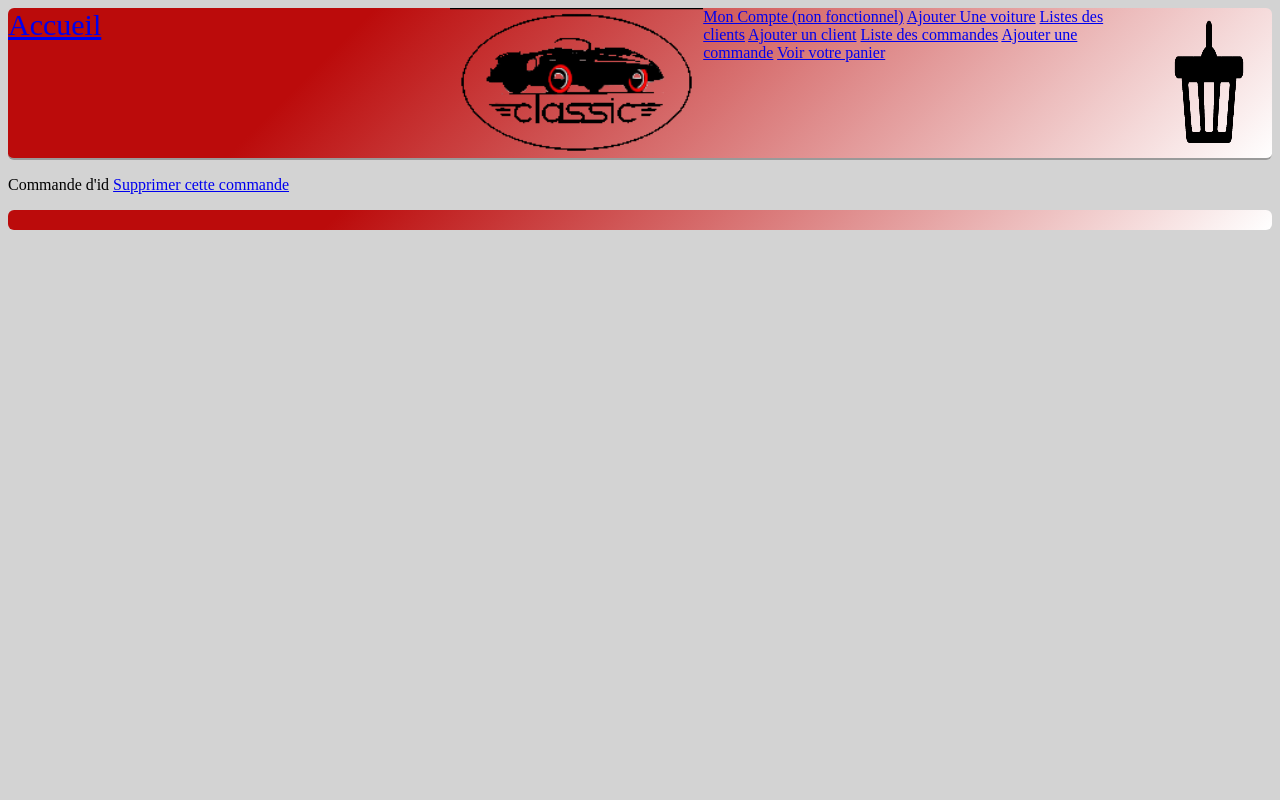
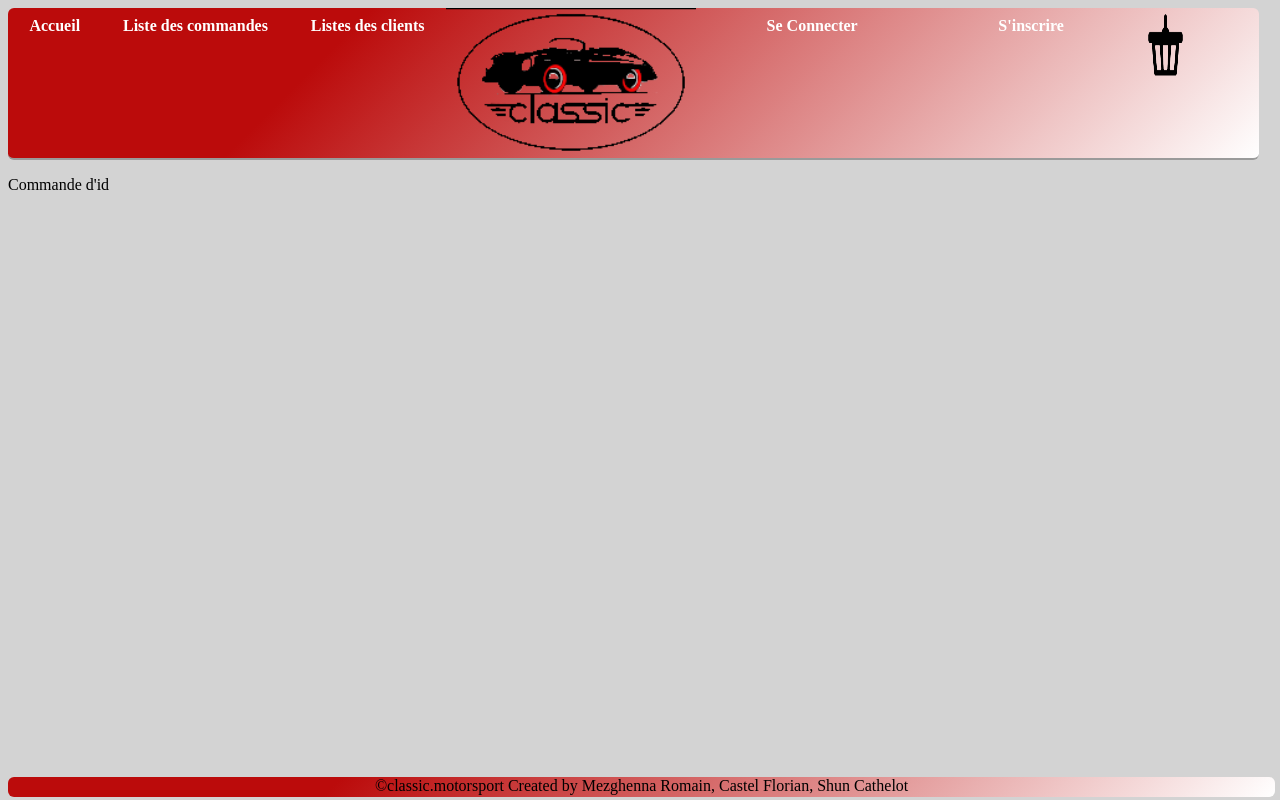
Before and after one commit to romain-mezghenna/eCommercePHP, a PHP site: page /index.php?controller=commande in a window 1280 px wide. Run offline with PHP 8.4, Linux system fonts and the light colour scheme; tables that the repository leaves empty or names only in its code hold one stand-in row (values such as "Sample post").

Commit message:
Version finale sans les emails

```diff
--- a/controller/ControllerClient.php
+++ b/controller/ControllerClient.php
@@ -1,5 +1,6 @@
 <?php
-require_once (File::build_path(array('model','ModelClient.php')));// chargement du modèle
+require_once (File::build_path(array('model','ModelClient.php')));
+// chargement du modèle
 require_once (File::build_path(array('lib','Security.php'))); // chargement de la fonction de hachage
 class ControllerClient
 {
@@ -29,16 +30,19 @@ class ControllerClient
 
     public static function delete(){
         $idclient = $_GET['idClient'];
+        $c=ModelClient::select($idclient);
+        if($c->getMail()==$_SESSION['login']){
         $isDelete = ModelClient::delete($idclient);
         if($isDelete==false){
             $view='error';
             $pagetitle='Erreur';
             require(File::build_path(array('view','view.php')));
         } else{
-            $view='deleted';
-            $pagetitle='Client Supprimé';
-            require(File::build_path(array('view','view.php')));
+            $messageconfirmation = "Client supprimé";
             self::readAll();
+        }}
+        else {
+            self::connect();
         }
 
     }
@@ -61,17 +65,22 @@ class ControllerClient
     public static function update(){
         $idclient = $_GET['idClient'];
         $c=ModelClient::select($idclient);
+
+        if($c->getMail()==$_SESSION['login']){
         $view='update';
-        $pagetitle="Modifier une voiture";
+        $pagetitle="Modifier un  client";
         $data = array(
             'idClient'=>$c->getIdClient(),
             'nom'=>$c->getNom(),
             'prenom'=>$c->getPrenom(),
             'mail'=>$c->getMail(),
-            'password'=>$c->getPassword()
+            'password'=>""
         );
         $type='update';
-        require (File::build_path(array('view','view.php')));
+        require (File::build_path(array('view','view.php')));}
+        else {
+           self::connect();
+        }
     }
 
     public static function updated(){
@@ -82,14 +91,12 @@ class ControllerClient
             'nom'=>$_GET['nom'],
             'prenom'=>$_GET['prenom'],
             'mail'=>$_GET['mail'],
-            'password'=>Security::hacher($_GET['password'])
-
+            'password'=>Security::hacher($_GET['password']),
+            'admin' => (bool)$_GET['admin']
         );
         $estModifiee = ModelClient::update($data);
         if ($estModifiee){
-            $view = 'updated';
-            $pagetitle="Client modifié";
-            require (File::build_path(array('view','view.php')));
+            $messageconfirmation = "Client modifié";
             self::readAll();
         } else {
             $view='error';
@@ -107,7 +114,8 @@ class ControllerClient
             'nom'=>$_GET['nom'],
             'prenom'=>$_GET['prenom'],
             'mail'=>$_GET['mail'],
-            'password'=>Security::hacher($_GET['password'])
+            'password'=>Security::hacher($_GET['password']),
+            "admin" => (bool)$_GET['admin']
 
         );
         $estcree=ModelClient::save($data);
@@ -116,9 +124,7 @@ class ControllerClient
             $pagetitle='Erreur';
             require(File::build_path(array('view','view.php')));
         } else{
-            $view='created';
-            $pagetitle='Client Crée';
-            require(File::build_path(array('view','view.php')));
+            $messageconfirmation = "Client créer";
             self::readAll();
         }
 
@@ -128,10 +134,10 @@ class ControllerClient
             $pagetitle='Création d\'un client';
             $data = array(
                 'idClient'=>"",
-                'nom'=>"",
-                'prenom'=>"",
-                'mail'=>"",
-                'password'=>""
+                'nom'=>$_GET['nom'],
+                'prenom'=>$_GET['prenom'],
+                'mail'=>$_GET['mail'],
+                'password'=>$_GET['password']
 
             );
             $type='create';
@@ -141,17 +147,47 @@ class ControllerClient
     }
 
 
-    /*
-    public static function account(){
+    public static function connect(){
+        $pagetitle="Connexion";
+        $data = array("login" => "",
+            "password" => "");
+        $view="connect";
+        require(File::build_path(array('view','view.php')));
+    }
 
-        if(isset($_SESSION['login'])){
-            $idClient = $_GET['idClient'];
-            $c = ModelClient::select($idClient);
+    public static function connected(){
+        if (ModelClient::checkPassword($_GET['login'],Security::hacher($_GET['password']))){
+            $_SESSION['login']=$_GET['login'];
+            $c=ModelClient::getClientbyMail($_GET['login']);
+
+            if((bool)$c->getAdmin()){
+                $_SESSION['admin']=$c->getAdmin();
+            }
+            if(!$c){
+                $view='error';
+                $pagetitle='Erreur';
+                require(File::build_path(array('view','view.php')));
+            }else {
+                $view = 'detail';
+                $pagetitle = 'Détail d\'un client';
+                require(File::build_path(array('view', 'view.php')));
+            }
+
         } else {
+            $erreur = "Les informations ne sont pas bonnes";
+            $data = array("login" => $_GET['login'],
+                "password" =>$_GET['password'] );
+            $pagetitle="Connexion";
+            $view="connect";
+            require(File::build_path(array('view','view.php')));
 
         }
+    }
 
-
-    }*/
+    public static function disconnect(){
+        unset($_SESSION['login']);
+        unset($_SESSION['admin']);
+        self::readAll();
+    }
 
 }
--- a/controller/ControllerCommande.php
+++ b/controller/ControllerCommande.php
@@ -22,7 +22,9 @@ class ControllerCommande
             require(File::build_path(array('view','view.php')));
         }else
             $view='detail';
-        $pagetitle='Détail d\'une commande';
+            $pagetitle='Détail d\'une commande';
+            $tabcars = $c->getCars();
+
         require(File::build_path(array('view','view.php')));
     }
 
@@ -31,8 +33,8 @@ class ControllerCommande
         $pagetitle='Création d\'une commande';
         $data = array(
             'idCommande'=>"",
-            'montant'=>"",
-            'date'=>""
+            'montant'=>""
+
         );
         $type='create';
         require(File::build_path(array('view','view.php')));
@@ -42,7 +44,7 @@ class ControllerCommande
         $data = array(
             'idCommande'=>ModelCommande::getCpt(),
             'montant'=>$_GET['montant'],
-            'date'=>$_GET['date']
+            'idClient' => $_GET['idClient']
         );
         $estcree=ModelCommande::save($data);
         if($estcree==false){
@@ -50,9 +52,7 @@ class ControllerCommande
             $pagetitle='Erreur';
             require(File::build_path(array('view','view.php')));
         } else{
-            $view='created';
-            $pagetitle='commande Crée';
-            require(File::build_path(array('view','view.php')));
+            $messageconfirmation = "Commande créee";
             self::readAll();
         }
     }
@@ -71,9 +71,7 @@ class ControllerCommande
             $pagetitle='Erreur';
             require(File::build_path(array('view','view.php')));
         } else{
-            $view='deleted';
-            $pagetitle='commande Supprimée';
-            require(File::build_path(array('view','view.php')));
+            $messageconfirmation = "Commande supprimé";
             self::readAll();
         }
 
@@ -99,13 +97,12 @@ class ControllerCommande
         $data = array(
             'idCommande'=>$idCommande,
             'montant'=>$_GET['montant'],
-            'date'=>$_GET['date']
+
+            'idClient' => $_GET['idClient']
         );
         $estModifiee = ModelCommande::update($data);
         if ($estModifiee){
-            $view = 'updated';
-            $pagetitle="commande modifiée";
-            require (File::build_path(array('view','view.php')));
+            $messageconfirmation = "Commande modifiée";
             self::readAll();
         } else {
             $view='error';
@@ -116,4 +113,41 @@ class ControllerCommande
 
     }
 
+    public static function purchase(){
+        $tab_v = array();
+        $montantTotal=0;
+        $tab_count = array_count_values($_SESSION['panier']);
+        foreach ($_SESSION['panier'] as $key => $id){
+            array_push($tab_v,ModelVoiture::select($id));
+        }
+        foreach ($tab_v as $v){
+            $montantTotal+=$v->getPrix();
+        }
+        $data = array(
+            'idCommande'=>ModelCommande::getCpt(),
+            'montant'=>$montantTotal,
+            'idClient' => $_GET['idClient']
+        );
+
+        $estcree=ModelCommande::save($data);
+        if (!$estcree){
+            $view='error';
+            $pagetitle='Erreur';
+            require(File::build_path(array('view','view.php')));
+        } else {
+
+
+            foreach ($tab_v as $v){
+                $info = array(
+                    'immatriculation' => $v->getImmatriculation(),
+                    'qte' => $tab_count[$v->getImmatriculation()],
+                    'idCommande' => $data['idCommande']
+                );
+                ModelCommande::saveCar($info);
+            }
+
+            self::readAll();
+        }
+    }
+
 }
--- a/controller/ControllerPanier.php
+++ b/controller/ControllerPanier.php
@@ -27,7 +27,7 @@ class ControllerPanier {
       }  else {
           $_SESSION['panier']=array($_GET['immatriculation']);
       }
-
+      $messageconfirmation = "Voiture ajoutée";
       ControllerVoiture::readAll();
     }
 
--- a/controller/ControllerVoiture.php
+++ b/controller/ControllerVoiture.php
@@ -56,9 +56,7 @@ class ControllerVoiture {
             $pagetitle='Erreur';
             require(File::build_path(array('view','view.php')));
         } else{
-            $view='created';
-            $pagetitle='Voiture Crée';
-            require(File::build_path(array('view','view.php')));
+            $messageconfirmation = "Voiture créee";
             self::readAll();
         }
     }
@@ -77,9 +75,7 @@ class ControllerVoiture {
             $pagetitle='Erreur';
             require(File::build_path(array('view','view.php')));
         } else{
-            $view='deleted';
-            $pagetitle='Voiture Supprimée';
-            require(File::build_path(array('view','view.php')));
+            $messageconfirmation = "Voiture supprimée";
             self::readAll();
         }
 
@@ -117,9 +113,7 @@ class ControllerVoiture {
         );
         $estModifiee = ModelVoiture::update($data);
         if ($estModifiee){
-            $view = 'updated';
-            $pagetitle="Voiture modifiée";
-            require (File::build_path(array('view','view.php')));
+            $messageconfirmation = "Voiture modifiée";
             self::readAll();
         } else {
             $view='error';
--- a/css/style.css
+++ b/css/style.css
@@ -5,13 +5,22 @@ header{
 	border-radius: 6px;
 	height: 15%;
 	min-height: 150px;
+	width: 99%;
 
 	background-image: linear-gradient(315deg,#FFFFFF 0%, #bb0b0b  74%);
 }
+
+html {
+	position: relative;
+	min-height: 100%;
+}
+
 .menugauche
 {
-	font-size: 30px;
-	width: 35%
+	width: 35%;
+	display: flex;
+	flex-wrap: wrap;
+	justify-content: space-around;
 
 }
 #menumilieu
@@ -20,6 +29,7 @@ header{
 }
 .menudroite{
 	width: 35%;
+	display: flex;
 	flex-wrap: wrap;
 	justify-content: space-around;
 }
@@ -31,10 +41,13 @@ header{
 	display: flex;
 	flex-direction: row;
 	max-height: 150px;
+	width: 100%;
 
 }
 body{
 	background-color: lightgrey;
+	margin-bottom: 60px;
+
 }
 #menumilieu img
 {
@@ -42,17 +55,85 @@ body{
 	width: 100%;
 }
 #panier img{
-	height: 100%;
-	width: 100%;
+	height: 50%;
+	width: 50%;
 
 }
 footer{
+	position: absolute;
+	bottom: 3px;
+	/*Set the fixed height of the footer here*/
 	height: 20px;
 	width: 100%;
 	border-radius: 6px;
 	background-image: linear-gradient(315deg,#FFFFFF 0%, #bb0b0b  74%);
+	width: 100%;
+	text-align: center;
+	color: black;
+	width: 99%;
+
 }
+
+.textmenudroite{
+	margin-top: 2%;
+	border-radius: 4px;
+	color:white;
+	font-weight: bold;
+}
+.textmenudroite:hover{
+	background-color: white;
+	color:red;
+
+}
+a:link{
+	text-decoration:none;
+}
+.textmenugauche{
+	margin-top: 2%;
+	border-radius: 4px;
+	color:white;
+	font-weight: bold;
+
+}
+.textmenugauche:hover{
+	background-color: white;
+	color:red;
+
+}
+
 .liste{
-	background-color: white;
-	margin: 2%;
+	width: 100%;
+	display: flex;
+	flex-wrap : wrap;
+	justify-content: flex-start;
+	flex-direction: row;
+
 }
+.container{
+	display: flex;
+	flex-wrap: wrap;
+	background-color: #bb0b0b;
+	width: 200px;
+	border: 1px solid white;
+	border-radius: 2px;
+	margin-left: 2%;
+	margin-right: 2%;
+	margin-top: 2%;
+}
+.container img{
+
+	max-width: 200px;
+	max-height: 140px;
+
+}
+.description
+{
+	margin-left: 4%;
+	width: 100%;
+	color: white;
+
+}
+.container a{
+	color: white;
+	text-decoration: underline;
+}
--- a/index.php
+++ b/index.php
@@ -11,7 +11,7 @@ if (isset($_SESSION['LAST_ACTIVITY']) && (time() - $_SESSION['LAST_ACTIVITY'] >
 }
 
 require_once ( __DIR__ . DIRECTORY_SEPARATOR . 'lib' . DIRECTORY_SEPARATOR . 'File.php');
-require_once ( __DIR__ . DIRECTORY_SEPARATOR . 'lib' . DIRECTORY_SEPARATOR . 'Session.php');
+require_once (File::build_path(array('lib','Session.php')));
 
 require_once (File::build_path(array('controller','routeur.php')));
 ?>
--- a/model/ModelClient.php
+++ b/model/ModelClient.php
@@ -8,6 +8,7 @@ class ModelClient extends Model {
   private $mail;
   private $password;
   private static $cpt=0;
+  private $admin;
   protected static $object='Clients';
   protected static $class = 'Client';
   protected static $primary = 'idClient';
@@ -62,9 +63,15 @@ class ModelClient extends Model {
     $this->password = $password;
   }
 
+  public function getAdmin()
+  {
+    return $this->admin;
+  }
 
-  public function __construct($i = NULL, $n = NULL, $p = NULL, $m = NULL, $pass = NULL){
-    if (!is_null($i) && !is_null($n)  && !is_null($p) && !is_null($m) && !is_null($pass)) {
+
+
+  public function __construct($i = NULL, $n = NULL, $p = NULL, $m = NULL, $pass = NULL,$a = NULL){
+    if (!is_null($i) && !is_null($a) && !is_null($n)  && !is_null($p) && !is_null($m) && !is_null($pass)) {
       // Si aucun de $m, $c et $i sont nuls,
       // c'est forcement qu'on les a fournis
       // donc on retombe sur le constructeur à 3 arguments
@@ -73,12 +80,60 @@ class ModelClient extends Model {
       $this->prenom = $p;
       $this->mail = $m;
       $this->password = $pass;
+      $this->admin = $a;
     }
   }
 
   // une methode d'affichage.
   public function afficher() {
-    echo "Client d'id $this->idClient, de nom $this->nom, de prénom $this->prenom, dont le mail est $this->mail et de mot de passe $this->password<br>";
+    echo "Client d'id $this->idClient, de nom $this->nom, de prénom $this->prenom, dont le mail est $this->mail et de mot de passe $this->password";
+    if($this->admin){
+      echo " est un administrateur <br>";
+    } else {
+      echo "<br>";
+    }
+  }
+
+  public static function checkPassword($login,$hached){
+    $sql = "SELECT COUNT(*) as nb FROM Clients WHERE mail=:login AND password=:hached";
+    try {
+      $values = array("login" => $login, "hached" => $hached);
+      $req_prep = Model::$pdo->prepare($sql);
+      $req_prep->execute($values);
+      $req_prep->setFetchMode(PDO::FETCH_OBJ);
+      $tab = $req_prep->fetchAll();
+      $return =(int) $tab[0]->nb;
+      if($return==0){
+        return false;
+      } else {
+        return true;
+      }
+
+    }
+    catch (PDOException $e) {
+      echo $e->getMessage();
+
+    }
+  }
+
+  public static function getClientbyMail($mail){
+    $sql = "SELECT *  FROM Clients WHERE mail=:login";
+    try {
+      $values = array("login" => $mail);
+      $req_prep = Model::$pdo->prepare($sql);
+      $req_prep->execute($values);
+      $req_prep->setFetchMode(PDO::FETCH_CLASS,'ModelClient');
+      $tab = $req_prep->fetchAll();
+
+      if (empty($tab))
+        return false;
+      return $tab[0];
+
+    }
+    catch (PDOException $e) {
+      echo $e->getMessage();
+
+    }
   }
 
 
--- a/model/ModelCommande.php
+++ b/model/ModelCommande.php
@@ -5,10 +5,10 @@ class ModelCommande extends Model
 {
     private $idCommande;
     private $montant;
-    private $date;
+    private $idclient;
     protected static $object = 'Commande'; // nom de la table dans la BD
     protected static $class = 'Commande'; // nom du fichier sans 'Model'
-    protected static $primary = 'idCommande';
+    protected static $primary = 'idCommande'; // ID de la table
 
 
     public function getIdCommande()
@@ -35,30 +35,65 @@ class ModelCommande extends Model
     }
 
 
-    public function getDate()
+
+
+    public function getIdclient()
     {
-        return $this->date;
+        return $this->idclient;
     }
 
 
-    public function setDate($date)
-    {
-        $this->date = $date;
-    } // nom de la clé primaire de la table dans la BD
-
-
-    public function __construct($i = NULL, $m = NULL, $d = NULL){
-        if (!is_null($i) && !is_null($m)  && !is_null($d)) {
+    public function __construct($i = NULL, $m = NULL,$idclient = NULL){
+        if (!is_null($i) && !is_null($m)  && !is_null($idclient)) {
             $this->idCommande = $i;
             $this->montant = $m;
-            $this->date = $d;
+
+            $this->idclient=$idclient;
         }
     }
 
     public function afficher(){ // une fonction d'affichage
-        echo "La commande d'id " .$this->idCommande . " pour un montant de " . $this->montant . "€" . " effectué le " . $this->date;
+        echo "La commande d'id " .$this->idCommande . " pour un montant de " . $this->montant . "€";
+    }
+
+    public static function saveCar($data){
+        $sql = "INSERT INTO `Transactions` (`idCommande`, `immatriculation`, `quantite`) VALUES (:idCommande, :immatriculation, :qte)";
+        try {
+            $req_prep = Model::$pdo->prepare($sql);
+            $req_prep->execute($data);
+            return true;
+
+        }
+        catch (PDOException $e) {
+            echo $e->getMessage();
+            return false;
+
+        }
+    }
+
+    public function getCars(){
+        $sql = "SELECT immatriculation as immatriculation, quantite as qte FROM Transactions T JOIN Commande C ON C.idCommande = T.idCommande WHERE C.idCommande=" . $this->idCommande;
+        try {
+            $req_prep = Model::$pdo->prepare($sql);
+            $req_prep->execute();
+            $req_prep->setFetchMode(PDO::FETCH_OBJ);
+            $tab = $req_prep->fetchAll();
+            $tabcars = array();
+            foreach ($tab as $k){
+               $tabcars[$k->immatriculation]=$k->qte;
+            }
+            return $tabcars;
+
+        }
+        catch (PDOException $e) {
+            echo $e->getMessage();
+            return false;
+
+        }
     }
 
 
 
+
+
 }
--- a/model/ModelVoiture.php
+++ b/model/ModelVoiture.php
@@ -94,9 +94,22 @@ class ModelVoiture extends Model {
     }
   }
 
-  // une methode d'affichage.
-  public function afficher() {
-    echo "Voiture d'immatriculation $this->immatriculation, de modele $this->modele, de marque $this->marque, dont le prix est $this->prix, d'année $this->annee et de statut $this->statut <br>";
+  public function afficher()
+  {
+    echo "<div class=\"container\">
+            <a>
+            <img src=\"images/$this->immatriculation.jpg\">
+        </a>
+            <p class=\"description\">
+                Immatriculation $this->immatriculation<br>
+                 Modele $this->modele<br>
+                  Marque $this->marque<br>
+                   Prix $this->prix<br>
+                    Année $this->annee<br>
+<br>
+            </p>
+            <a href=\"index.php?controller=panier&action=add&immatriculation=" . htmlspecialchars($this->immatriculation) . "\">Ajouter cette voiture à votre panier </a>
+        </div>";
   }
 
 }
--- a/view/commande/list.php
+++ b/view/commande/list.php
@@ -1,11 +1,11 @@
 
     <?php
-    foreach ($tab_c as $v){
+    foreach ($tab_c as $v) {
         $html = htmlspecialchars($v->getIdCommande());
         $v_url = rawurlencode($v->getIdCommande());
 
 
             echo '<p> Commande d\'id' . '<a href= "index.php?action=read&controller=commande&idCommande=' . $v_url . '">' . $html . '</a>  ';
-            echo ' <a href= "index.php?action=delete&controller=commande&idCommande=' . $v_url . '">' . 'Supprimer cette commande' . '</a> </p>';
-          }
+
+    }
         ?>
--- a/view/commande/update.php
+++ b/view/commande/update.php
@@ -10,6 +10,10 @@
             <input type="date" value="<?php echo htmlspecialchars($data['date']);?>" name="date" id="date" required/>
         </p>
         <p>
+            <input type="hidden" name="idClient" value="<?php
+                $client = ModelClient::getClientbyMail($_SESSION['login']);
+                echo $client->getIdClient();
+            ?>"/>
             <input type="hidden" name="action" value="<?php if($type=='create'){echo 'created';} else {echo 'updated';}?>" />
             <input type="hidden" name="controller" value="commande"/>
             <input type="submit" value="Envoyer" />
--- a/view/panier/list.php
+++ b/view/panier/list.php
@@ -17,4 +17,7 @@ foreach ($tab_v as $v){
         $tab_tmp[$v->getimmatriculation()]--;
     }
 }
+if (isset($_SESSION['login'])){
+    echo ' <a href= "index.php?action=purchase&controller=commande&idClient='. $user->getIdClient()   .' ">Commander</a> </p>';
+} else echo "Veuillez vous connecter pour commander";
 ?>
--- a/view/view.php
+++ b/view/view.php
@@ -4,31 +4,54 @@
 <head>
     <!-- L'en-tête du document avec au moins un titre -->
     <meta charset="utf-8">
-    <link rel="stylesheet"  href="css/style.css">
-    <title><?php echo $pagetitle;?></title>
+    <link rel="stylesheet" href="css/style.css">
+    <title><?php echo $pagetitle; ?></title>
 </head>
 <header>
     <div class="menu">
         <div class="menugauche">
             <a class="textmenugauche" href='index.php'>Accueil</a>
+            <a class="textmenudroite" href="index.php?controller=commande">Liste des commandes</a>
+            <a class="textmenudroite" href="index.php?controller=client">Listes des clients</a>
+
         </div>
         <div id="menumilieu">
-            <a href="list.php"><img src="<?php echo File::build_path(array('images','logo2.png'));?>" ></a>
+            <a href="index.php"><img src="images/logo2.png"></a>
         </div>
         <div class="menudroite">
+            <?php
+            if(isset($_SESSION['login'])){
+                echo 'Bonjour ';
+                $user= ModelClient::getClientbyMail($_SESSION['login']);
+                    echo $user->getPrenom() . "<br>";
+                    echo '<a class="textmenudroite" href="index.php?controller=client&action=read&idClient='.$user->getIdClient().'">Mon Compte </a>';
 
-            <a class="textmenudroite" href="monCompte.php">Mon Compte (non fonctionnel)</a>
-            <a class="textmenudroite" href="index.php?action=create&controller=voiture">Ajouter Une voiture</a>
-            <a class="textmenudroite" href="index.php?controller=client">Listes des clients</a>
-            <a class ="textmenudroite" href="index.php?controller=client&action=create">Ajouter un client</a>
-            <a class="textmenudroite" href="index.php?controller=commande">Liste des commandes</a>
-            <a class="textmenudroite" href="index.php?action=create&controller=commande">Ajouter une commande</a>
-            <a class="textmenudroite" href="index.php?controller=panier">Voir votre panier</a>
+            echo "<a class=\"textmenudroite\" href=\"index.php?controller=client&action=disconnect\">Se déconnecter</a>";
+
+
+            } else {
+                echo "<a class=\"textmenudroite\" href=\"index.php?controller=client&action=connect\">Se Connecter</a>";
+                echo '<a class="textmenudroite" href="index.php?controller=client&action=create">S\'inscrire</a>';
+            }
+
+
+            if(isset($_SESSION['admin'])) {
+                echo '<a class="textmenudroite" href="index.php?action=create&controller=commande">Ajouter une commande</a>';
+                echo '<a class="textmenudroite" href="index.php?action=create&controller=voiture">Ajouter Une voiture</a>';
+
+            }
+            ?>
+
+
+
+
+
+
 
         </div>
-        <div id="panier">
-            <img src="<?php echo File::build_path(array('images','panier.png'));?>" alt="">
-        </div>
+        <a id="panier" href="index.php?controller=panier">
+            <img src="images/panier.png" alt="">
+        </a>
     </div>
 </header>
 
@@ -36,12 +59,11 @@
 
 <body>
 <?php
-require (File::build_path(array("view", static::$object, $view.".php")));
+if (isset($messageconfirmation)) echo '<h1>' . $messageconfirmation . '</h1>';
+require(File::build_path(array("view", static::$object, $view . ".php")));
 ?>
 </body>
-<footer>
-
-</footer>
+<footer>©classic.motorsport Created by Mezghenna Romain, Castel Florian, Shun Cathelot</footer>
 
 
 </html>
```
Also changed, not shown: view/client/connect.php (added, +17 -0 lines), view/client/detail.php (+5 -3 lines), view/client/update.php (+4 -3 lines), view/commande/detail.php (+9 -2 lines), view/voitures/detail.php (+7 -7 lines), view/voitures/list.php (+12 -9 lines).
